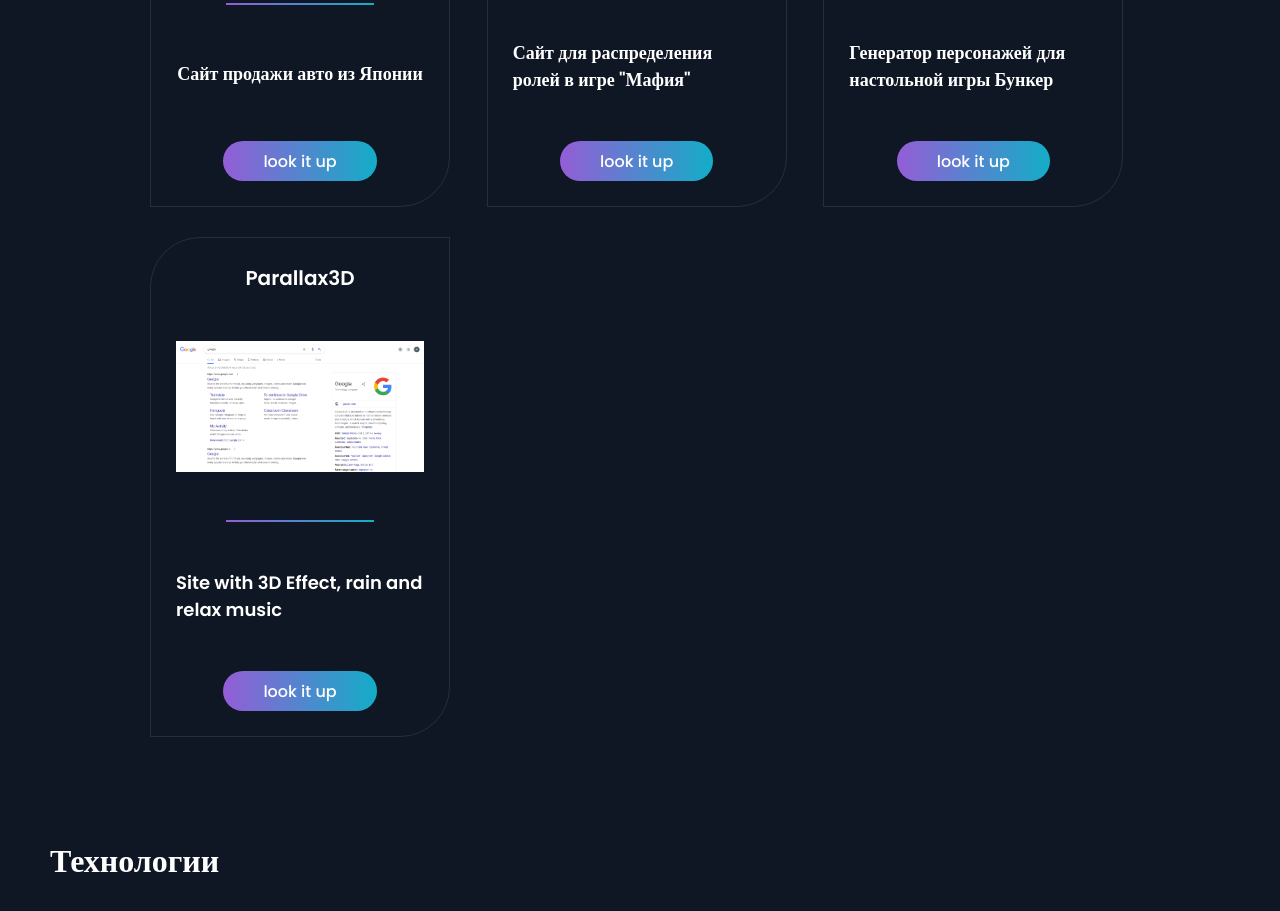
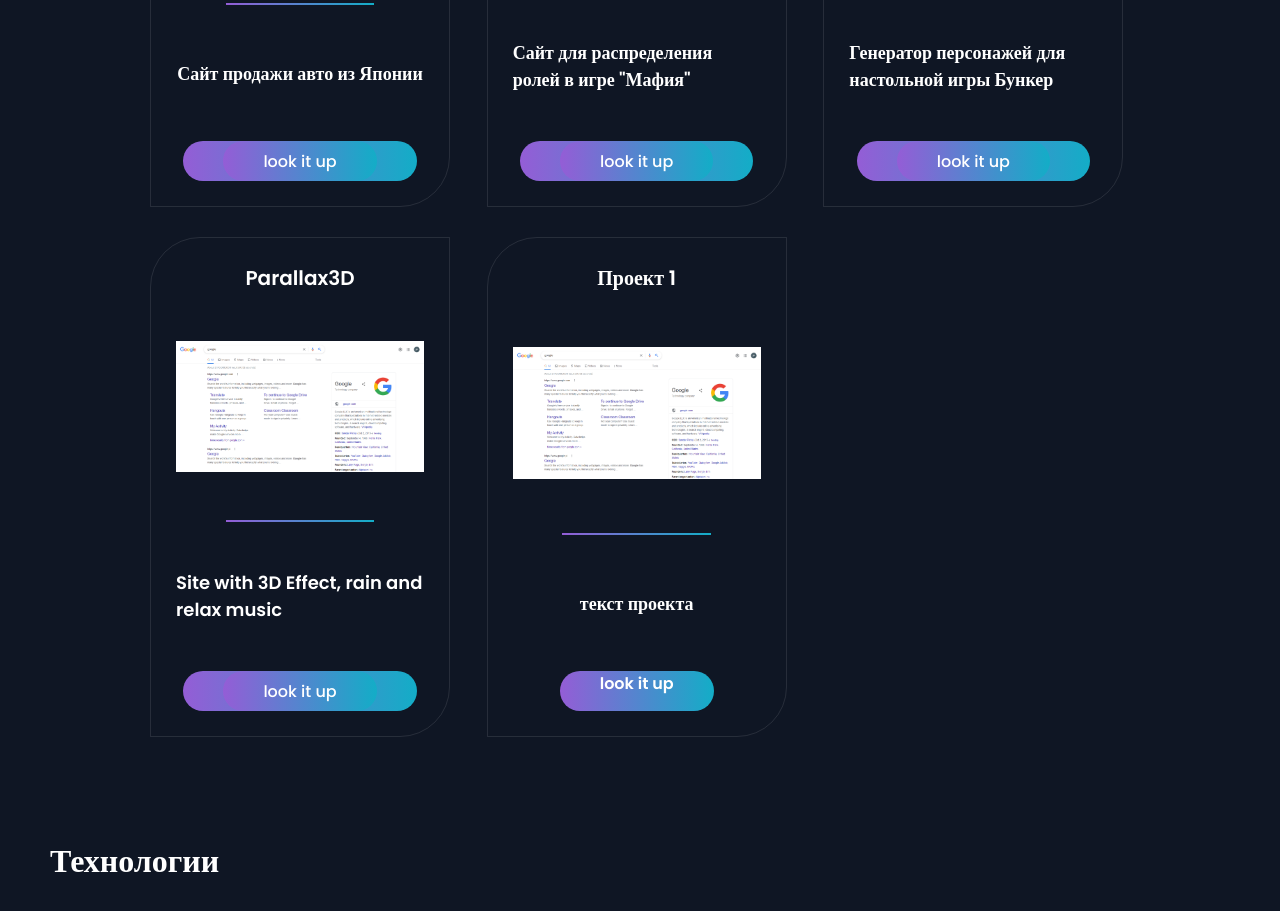
Before and after one commit to beliberda/Portfolio, a plain HTML site: page index.html in a window 1280 px wide. Shown: the part 958-1869 px from the top of the page. Drawn offline with Linux system fonts and the light colour scheme; a web font is replaced by a local one.

Commit message:
fix projects

```diff
--- a/assets/css/projects.css
+++ b/assets/css/projects.css
@@ -28,6 +28,18 @@
 .project-item:hover {
   box-shadow: 0px 0px 12px 0px #fff;
 }
+.project-item a {
+  background: var(--gradient-tech);
+  height: 40px;
+  border-radius: 83px;
+  border: none;
+  font-size: 16px;
+  color: var(--text-main);
+  padding: 0 40px;
+  /* Свойство, чтобы менялся курсор на указатель */
+  cursor: pointer;
+  transition: 0.3s;
+}
 @media (max-width: 1024px) {
   .projects-list {
     padding: 0;
--- a/assets/js/index.js
+++ b/assets/js/index.js
@@ -1,12 +1,13 @@
 // массив объектов, где один объект - один проект
-import projectMass from './projects.js'
+import projectMass from "./projects.js";
 // Получаем элемент с id "project-list"
-let list = document.getElementById("project-list")
+let list = document.getElementById("project-list");
 // Проходим по массиву с проектами с помощью метода map
 projectMass.map((project) => {
   // Обращаемся к list и внутрь вставляем html код
 
-    list.insertAdjacentHTML('afterbegin',
+  list.insertAdjacentHTML(
+    "afterbegin",
     // Обратите внимаение на кавычки, они обратные, чтобы можно было вставить переменные
     // Обращаемся к текущему проекту и к его полям
     `<article class="project-item">
@@ -21,63 +22,69 @@ projectMass.map((project) => {
     ${project.text}
     </p>
     <a href="${project.link}"><button>look it up</button></a>
-  </article>`)
-})
-
-
-
+  </article>`
+  );
+});
 
 // Тут вместо получения по id используем получение через селектор и класс
-let techList = document.querySelector(".technology-list")
-
+let techList = document.querySelector(".technology-list");
 
 let techMass = [
   {
     title: "Html",
-        lvl: 80
+    lvl: 80,
   },
   {
     title: "CSS",
-        lvl: 80
+    lvl: 80,
   },
   {
     title: "Js",
-        lvl: 60
+    lvl: 60,
   },
   {
     title: "React",
-        lvl: 50
+    lvl: 50,
   },
   {
     title: "NextJs",
-        lvl: 40
+    lvl: 40,
   },
   {
     title: "VueJs",
-        lvl: 30
+    lvl: 30,
   },
   {
     title: "Ionic",
-        lvl: 20
+    lvl: 20,
   },
   {
     title: "TypeScript",
-        lvl: 20
+    lvl: 20,
+  },
+];
+
+{
+  /* <h3 class="technology-item__level">${item.lvl < 40 ? "Beginner" : item.lvl < 60 ? "Advanced" : "Pro"}</h3> */
 }
-]
-
-{/* <h3 class="technology-item__level">${item.lvl < 40 ? "Beginner" : item.lvl < 60 ? "Advanced" : "Pro"}</h3> */ }
 techMass.forEach((item) => {
   // Второй способ пройти по массиву объектов через foreach, тоже цикл
   // На 96 строчке ставим условие, если lvl меньше 40, тогда вставляем Beginner, иначе снова проверяем < 60
-    techList.insertAdjacentHTML("beforeend", `<li class="technology-item">
+  techList.insertAdjacentHTML(
+    "beforeend",
+    `<li class="technology-item">
             <div class="technology-item__top">
               <h2 class="technology-item__title">${item.title}</h2>
 
-              <h3 class="technology-item__level">${item.lvl >= 80 ? "Senior" : item.lvl >= 60 ? "Middle" : "Junior"}</h3>
+              <h3 class="technology-item__level">${
+                item.lvl >= 80 ? "Senior" : item.lvl >= 60 ? "Middle" : "Junior"
+              }</h3>
             </div>
             <div class="technology-item__bottom">
-              <div style="width:${item.lvl}%" class="technology-item__top-line"></div>
+              <div style="width:${
+                item.lvl
+              }%" class="technology-item__top-line"></div>
             </div>
-          </li>`)
-})
+          </li>`
+  );
+});
--- a/index.html
+++ b/index.html
@@ -65,7 +65,9 @@
         <div class="switcher"></div>
       </label>
     </header>
+    <!-- Блок для меню в мобильной версии -->
     <header class="menu-burger">
+      <!-- Label нужен для замены чекбокса, чекбос отслежвиает открыто меню или нет -->
       <label class="menu-label" for="menu-check"><span></span></label>
       <input type="checkbox" name="burger" id="menu-check" />
       <div class="menu-box">burger</div>
@@ -88,7 +90,21 @@
         <h1 class="projects__h1">Проекты</h1>
         <!-- Проекты задаются динамически с помощью JavaScript-->
         <!-- Тут задается id для элемента, чтобы к нему было просто обратиться в js, хотя можно и просто с классом -->
-        <ul id="project-list" class="projects-list"></ul>
+        <ul id="project-list" class="projects-list">
+          <li>
+            <article class="project-item">
+              <h2>Проект 1</h2>
+              <img
+                class="project-item__image"
+                src="./assets/images/project.png"
+                alt=""
+              />
+              <hr />
+              <p>текст проекта</p>
+              <a href="#">look it up</a>
+            </article>
+          </li>
+        </ul>
       </section>
       <section class="technology">
         <h1 class="technology-h1">Технологии</h1>
```
Lines whose indentation alone changed are shown as unchanged.
